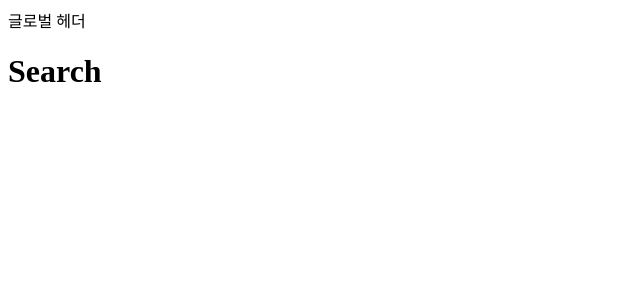
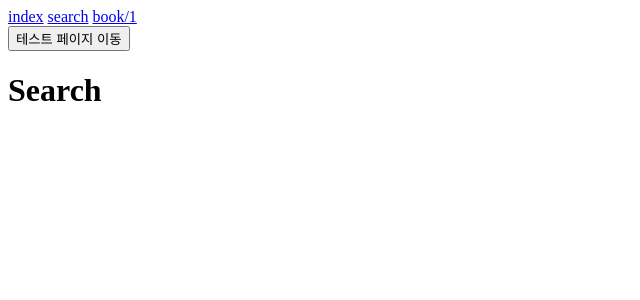
Before and after one commit to sungaee/next-basics, a Next.js app in the folder section02/: page /search in a window 1280 px wide. Shown: the top 300 px of the page, without its empty margins (0-640 px from the left). Built offline with nearby package versions, Linux system fonts and the light colour scheme.

Commit message:
네비게이팅

```diff
--- a/section02/src/pages/_app.tsx
+++ b/section02/src/pages/_app.tsx
@@ -1,10 +1,25 @@
 import '@/styles/globals.css'
 import type { AppProps } from 'next/app'
+import Link from 'next/link'
+import { useRouter } from 'next/router'
 
 export default function App({ Component, pageProps }: AppProps) {
+  const router = useRouter()
+  const onClickButton = ()=>{
+    router.push('/test')
+  }
   return (
     <>
-    <header>글로벌 헤더</header>
+      <header>
+        <Link href={'/'}>index</Link>
+        &nbsp;
+        <Link href={'/search'}>search</Link>
+        &nbsp;
+        <Link href={'/book/1'}>book/1</Link>
+        <div>
+          <button onClick={onClickButton}>테스트 페이지 이동</button>
+        </div>
+      </header>
       <Component {...pageProps} />
     </>
   )
```
